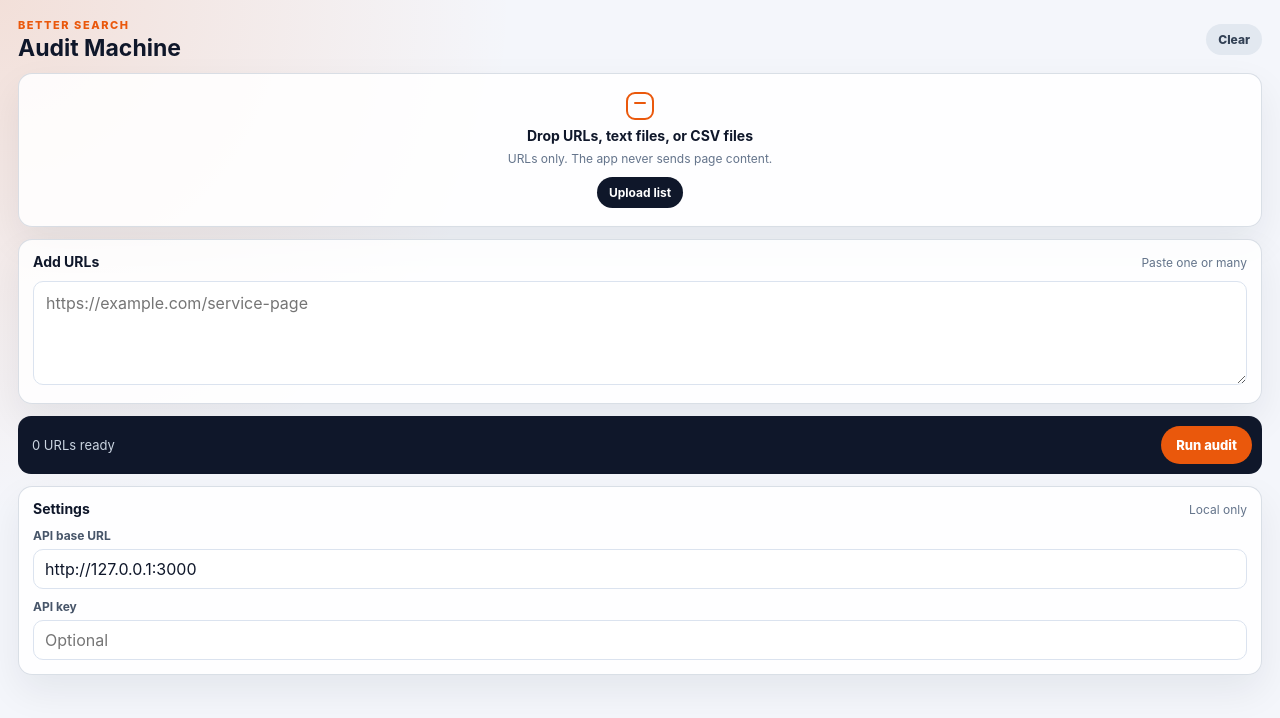
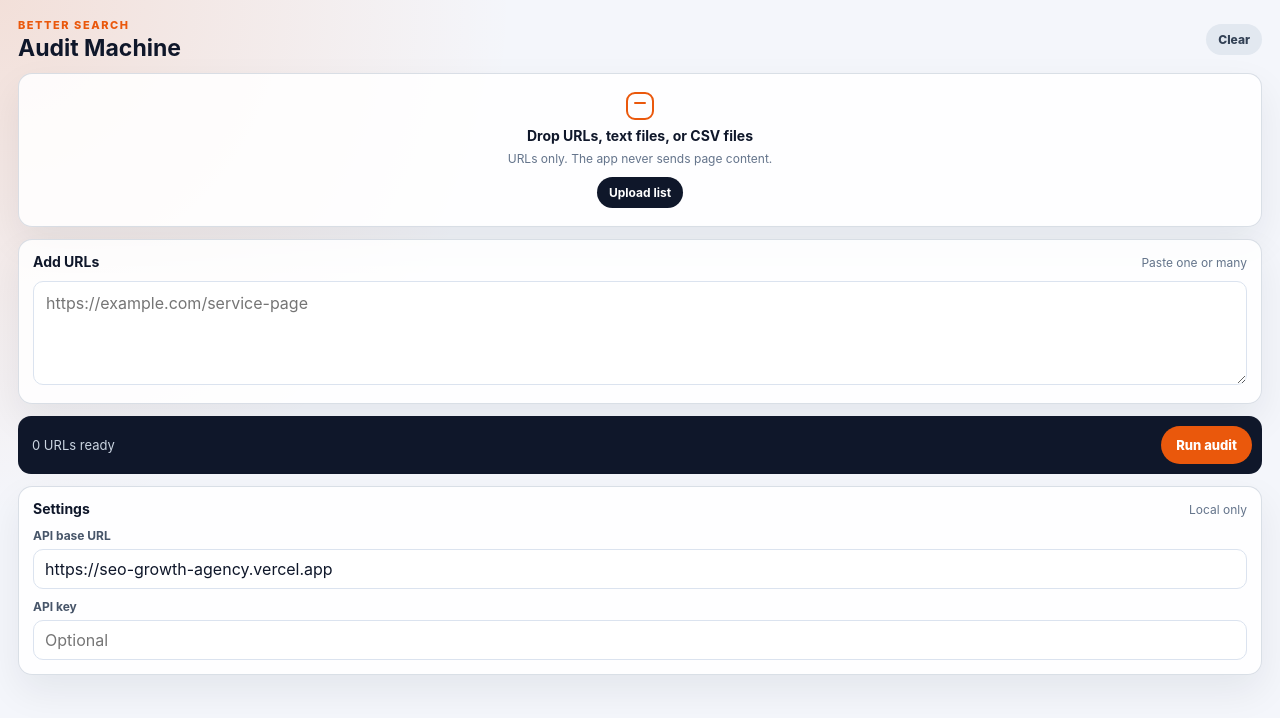
Before and after one commit to tpurdon7/seo-business, a React (Vite) app in the folder audit-mac-app/: page / in a window 1280 px wide. Shown: the top 718 px of the page. Built offline with nearby package versions, Linux system fonts and the light colour scheme.

Commit message:
Point Mac app at production API

```diff
--- a/audit-mac-app/src/App.tsx
+++ b/audit-mac-app/src/App.tsx
@@ -11,7 +11,7 @@ import { UrlInput } from "./components/UrlInput";
 
 const settingsKey = "better-search-audit-settings";
 const defaultSettings: AppSettings = {
-  apiBaseUrl: "http://127.0.0.1:3000",
+  apiBaseUrl: "https://seo-growth-agency.vercel.app",
   apiKey: "",
 };
 
```
